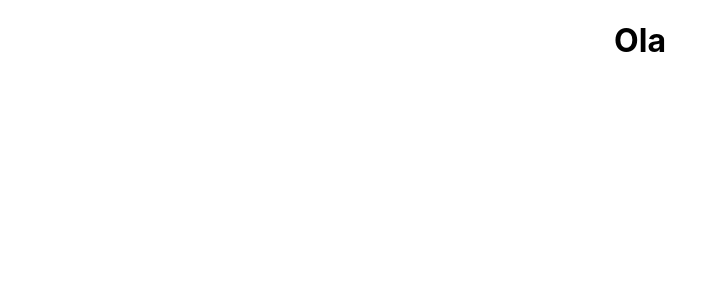
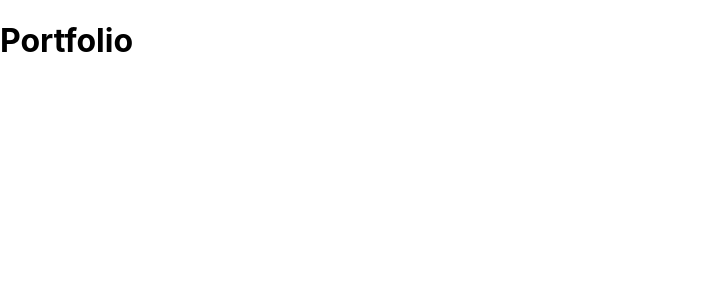
Before and after one commit to MatheusKRC/portfolio, a React (Create React App) app: page / in a window 1280 px wide. Shown: the top 300 px of the page, without its empty margins (0-726 px from the left). Built offline with nearby package versions, Linux system fonts and the light colour scheme.

Commit message:
configuração do reatc router dom

```diff
--- a/src/App.jsx
+++ /dev/null
@@ -1,11 +0,0 @@
-import './App.css';
-
-function App() {
-  return (
-    <div className="App">
-      <h1>Ola</h1>
-    </div>
-  );
-}
-
-export default App;
--- /dev/null
+++ b/src/Pages/Home.jsx
@@ -0,0 +1,9 @@
+import React from 'react';
+
+function Home() {
+  return (
+    <h1>Portfolio</h1>
+  );
+}
+
+export default Home;
--- a/src/index.jsx
+++ b/src/index.jsx
@@ -1,14 +1,17 @@
 import React from 'react';
 import ReactDOM from 'react-dom/client';
-import './index.css';
-import App from './App';
+import './CSS/index.css';
+import { BrowserRouter, Route, Routes } from 'react-router-dom';
 import reportWebVitals from './reportWebVitals';
+import Home from './Pages/Home';
 
 const root = ReactDOM.createRoot(document.getElementById('root'));
 root.render(
-  <React.StrictMode>
-    <App />
-  </React.StrictMode>,
+  <BrowserRouter>
+    <Routes>
+      <Route path="/" Component={Home} />
+    </Routes>
+  </BrowserRouter>,
 );
 
 // If you want to start measuring performance in your app, pass a function
```
Also changed, not shown: src/CSS/App.css (renamed from src/App.css), src/CSS/index.css (renamed from src/index.css).
